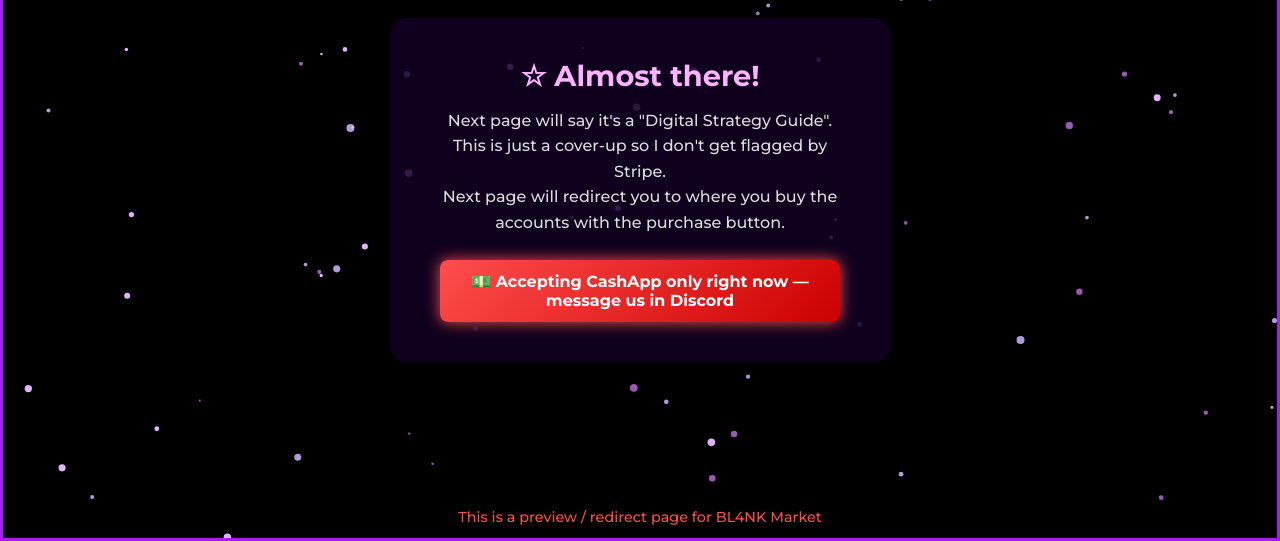
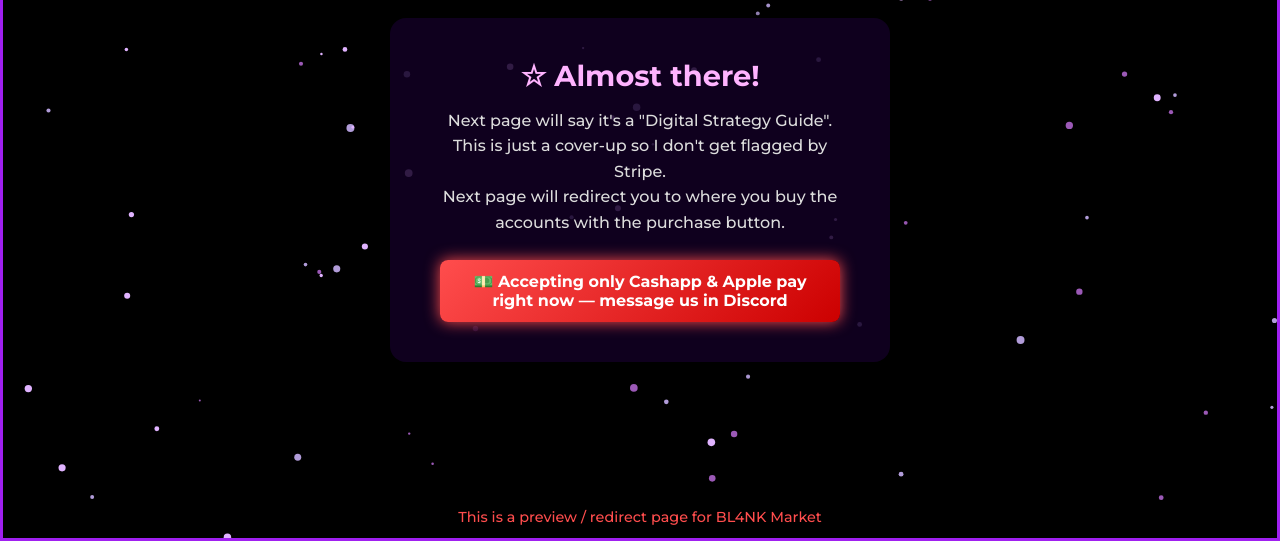
Before and after one commit to tekn1kshame/bl4nkmarket-page, a plain HTML site: page index.html in a window 1280 px wide. Shown: the part 259-800 px from the top of the page. Drawn offline with Linux system fonts and the light colour scheme.

Commit message:
Update index.html

```diff
--- a/index.html
+++ b/index.html
@@ -136,7 +136,7 @@
     if (paymentsPaused) {
       paymentArea.innerHTML = `
         <div class="alert-box">
-          💵 Accepting CashApp only right now — message us in Discord
+          💵 Accepting only Cashapp & Apple pay right now — message us in Discord
         </div>
       `;
     } else {
```
